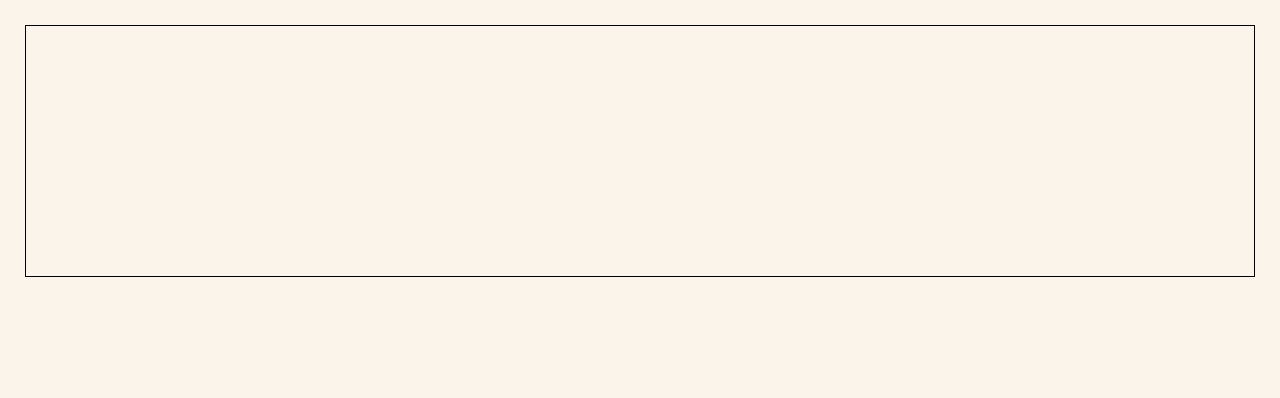
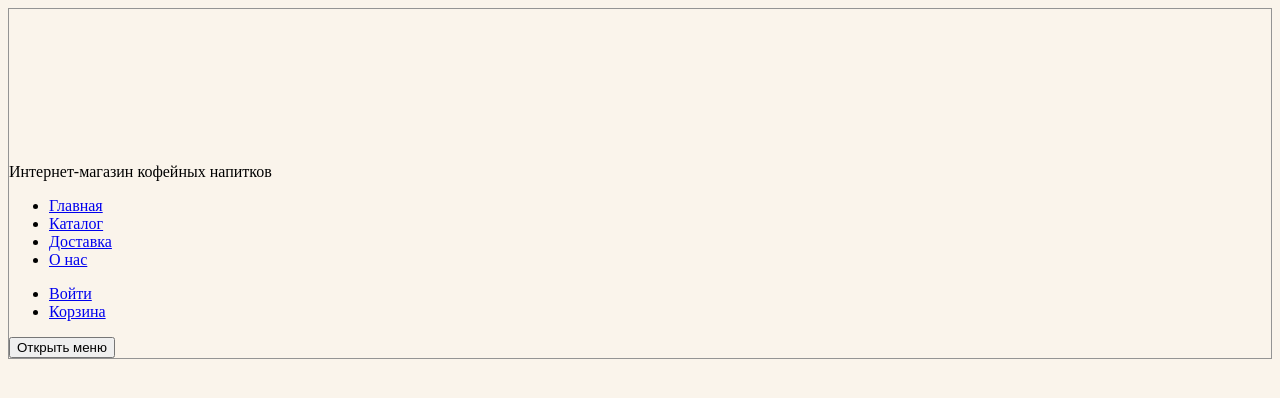
Before and after one commit to bazarovstas/drink2go, a website: page source/index.html in a window 1280 px wide. Drawn offline with nearby package versions, Linux system fonts and the light colour scheme; files that its build step writes are made by us from their sources.

Commit message:
Добавлен HTML навигации

```diff
--- a/source/index.html
+++ b/source/index.html
@@ -7,14 +7,61 @@
   <title>Drink2Go</title>
   <link rel="stylesheet" href="css/style.css">
 </head>
+
+
 <body class="body">
   <header class="main-header">
     <div class="main-header__wrapper">
       <div class="main-header__logo-wrapper">
-        <a class="main-header__logo" href="#">
+        <a class="main-header__logo logo">
+          <svg class="logo__header">
 
+          </svg>
+          <svg class="logo__header">
+
+          </svg>
+          <svg class="logo__header">
+
+          </svg>
         </a>
       </div>
+
+      <span class="main-header__shop-description">Интернет-магазин кофейных напитков</span>
+
+      <nav class="navigation-wrapper">
+        <!-- with js: main-navigation--closed;  without js: main-navigation--opened, main-navigation--nojs -->
+        <div class="main-navigation main-navigation--closed">
+          <ul class="main-navigation-list">
+            <li class="main-navigation-list__item">
+              <a class="main-navigation-list__link" href="#">Главная</a>
+            </li>
+            <li class="main-navigation-list__item">
+              <a class="main-navigation-list__link" href="#">Каталог</a>
+            </li>
+            <li class="main-navigation-list__item">
+              <a class="main-navigation-list__link" href="#">Доставка</a>
+            </li>
+            <li class="main-navigation-list__item">
+              <a class="main-navigation-list__link" href="#">О нас</a>
+            </li>
+          </ul>
+        </div>
+
+        <div class="main-navigation-user">
+          <ul class="main-navigation-user-list">
+            <li class="main-navigation-user-list__item">
+              <a class="main-navigation-user-list__link" href="#">Войти</a>
+            </li>
+            <li class="main-navigation-user-list__item">
+              <a class="main-navigation-user-list__link" href="#">Корзина</a>
+            </li>
+          </ul>
+        </div>
+
+        <button class="main-navigation__toogle" type="button">
+          <span class="visually-hidden">Открыть меню</span>
+        </button>
+      </nav>
     </div>
 
 
--- a/source/sass/style.scss
+++ b/source/sass/style.scss
@@ -1,8 +1,6 @@
 // Начните писать стили здесь
 
 body {
-  margin: 25px;
-  min-height: 250px;
   background-color: rgb(250, 244, 235);
-  border: 1px solid #000000;
+  border: 1px solid #949494;
 }
```
